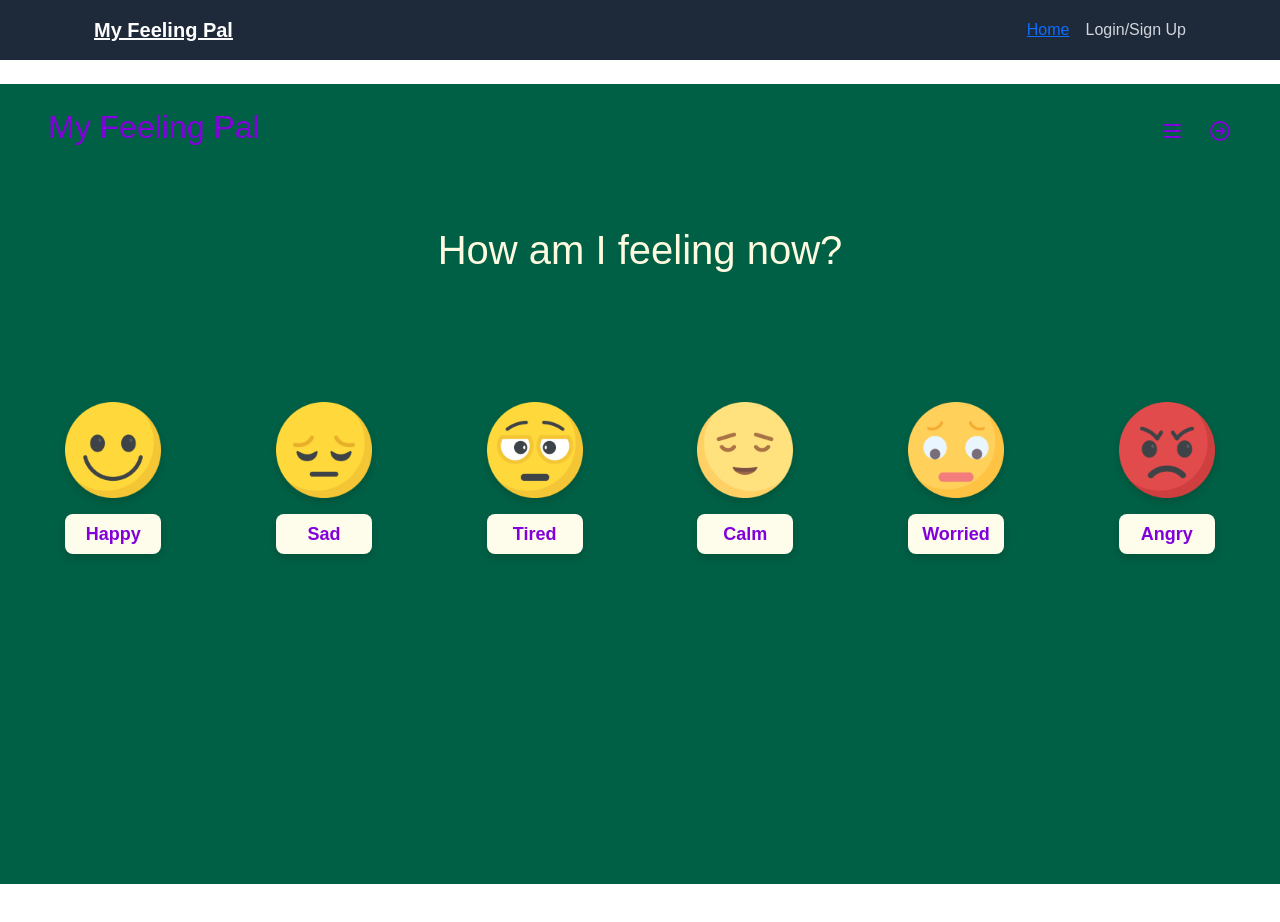
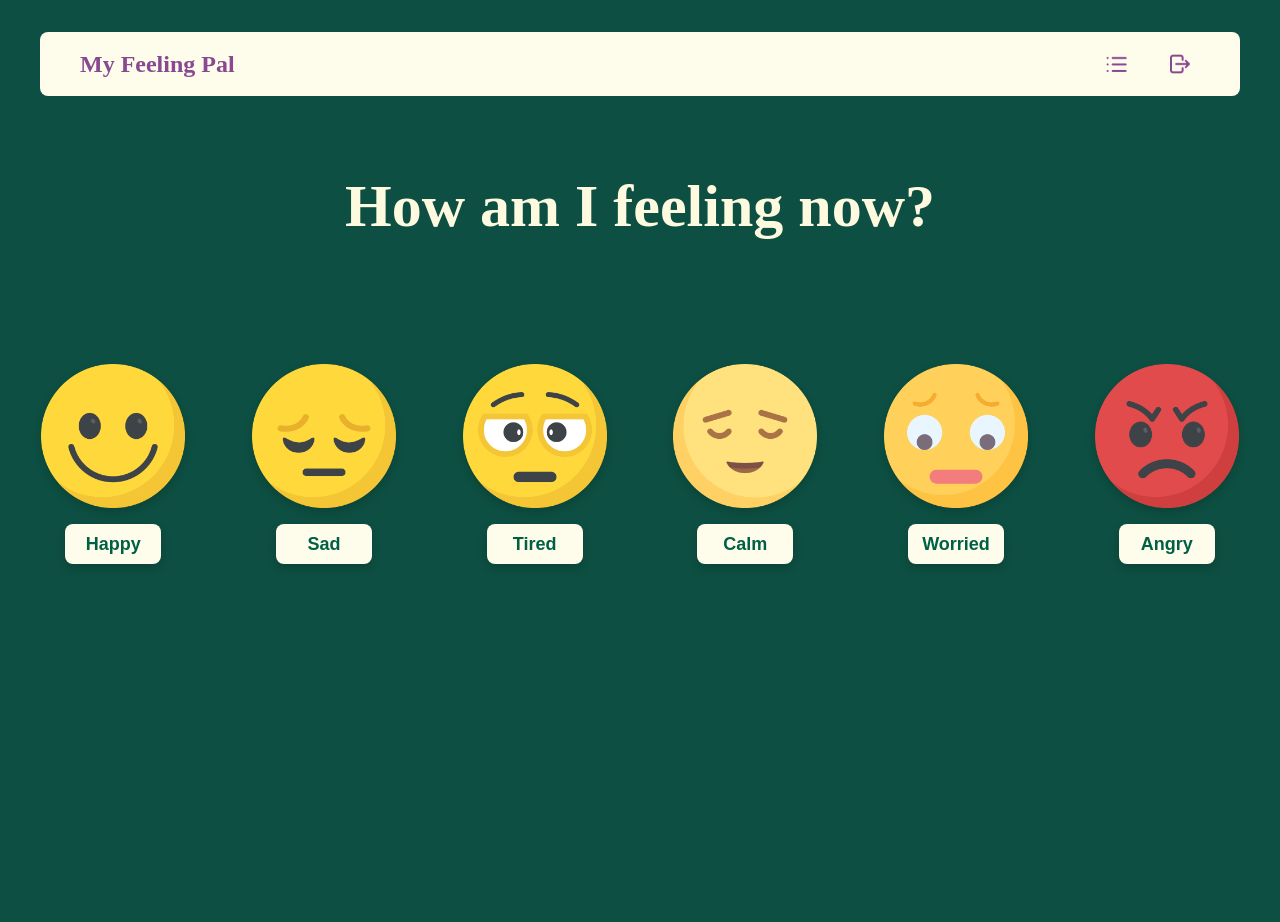
Before and after one commit to RebeccaZhu29/my-feeling-pal, a React (Vite) app in the folder client/: page /home in a window 1280 px wide. Shown: the top 922 px of the page. Before the commit the page ends 884 px from the top, so only its background shows below. Built offline with nearby package versions, Linux system fonts and the light colour scheme.

Commit message:
more style

```diff
--- a/client/src/App.css
+++ b/client/src/App.css
@@ -1,16 +1,33 @@
 @import "tailwindcss";
+@import "./styles/home.css";
+@import "./styles/login.css";
+@import "./styles/feelings.css";
+@import "./styles/components.css";
+
+:root {
+  --background: #FEFCEA;
+  --primary: #894990;
+  --secondary: #0D4F42;
+}
 
 body {
-  font-family: 'Rubik', sans-serif;
+  font-family: Source Serif Pro, sans-serif;
 }
 
-h1,
+h1 {
+  @apply text-[#0F4C44] text-6xl font-bold mb-24;
+  font-family: 'Playfair Display, serif';
+}
 h2,
 h3,
 h4,
 h5,
 h6 {
-  font-family: 'Rubik Mono One', sans-serif;
+  font-family: Source Serif Pro, sans-serif;
+}
+
+.emoji {
+  @apply w-36 h-36;
 }
 
 .small {
--- a/client/src/components/Navbar.tsx
+++ b/client/src/components/Navbar.tsx
@@ -1,96 +1,21 @@
-import { useState } from 'react';
-import { Link } from 'react-router-dom';
-import SignUpForm from './SignupForm';
-import LoginForm from './LoginForm';
-import Auth from '../utils/auth';
+import listIcon from '../assets/list.png';
+import logoutIcon from '../assets/logout.png';
 
 const AppNavbar = () => {
-  const [showModal, setShowModal] = useState(false);
-  const [activeTab, setActiveTab] = useState('login');
-
   return (
-    <>
-      <nav className="bg-gray-800 py-3">
-        <div className="container mx-auto px-4">
-          <div className="flex justify-between items-center">
-            <Link to="/" className="text-white text-xl font-bold">
-              My Feeling Pal
-            </Link>
-
-            <button className="lg:hidden text-white">
-              <svg className="w-6 h-6" fill="none" stroke="currentColor" viewBox="0 0 24 24">
-                <path strokeLinecap="round" strokeLinejoin="round" strokeWidth={2} d="M4 6h16M4 12h16m-7 6h7" />
-              </svg>
-            </button>
-
-            <div className="hidden lg:flex items-center space-x-4">
-              <Link to="/home" className="text-gray-300 hover:text-white">
-                Home
-              </Link>
-              {Auth.loggedIn() ? (
-                <>
-                  <Link to="/feelings" className="text-gray-300 hover:text-white">
-                    My Feelings
-                  </Link>
-                  <button
-                    onClick={Auth.logout}
-                    className="text-gray-300 hover:text-white"
-                  >
-                    Logout
-                  </button>
-                </>
-              ) : (
-                <button
-                  onClick={() => setShowModal(true)}
-                  className="text-gray-300 hover:text-white"
-                >
-                  Login/Sign Up
-                </button>
-              )}
-            </div>
-          </div>
+    <nav className="navbar-container">
+      <div className="navbar-inner-container">
+        <h2 className="navbar-title">My Feeling Pal</h2>
+        <div className="flex gap-4">
+          <button className="navbar-button">
+            <img src={listIcon} alt="list" className="w-6 h-6" />
+          </button>
+          <button className="navbar-button">
+            <img src={logoutIcon} alt="logout" className="w-6 h-6" />
+          </button>
         </div>
-      </nav>
-
-      {/* Modal */}
-      {showModal && (
-        <div className="fixed inset-0 bg-black bg-opacity-50 flex items-center justify-center p-4">
-          <div className="bg-white rounded-lg w-full max-w-md">
-            <div className="p-4 border-b">
-              <div className="flex justify-between items-center">
-                <div className="flex space-x-2">
-                  <button
-                    className={`px-4 py-2 rounded ${activeTab === 'login' ? 'bg-blue-500 text-white' : 'text-gray-600'}`}
-                    onClick={() => setActiveTab('login')}
-                  >
-                    Login
-                  </button>
-                  <button
-                    className={`px-4 py-2 rounded ${activeTab === 'signup' ? 'bg-blue-500 text-white' : 'text-gray-600'}`}
-                    onClick={() => setActiveTab('signup')}
-                  >
-                    Sign Up
-                  </button>
-                </div>
-                <button
-                  onClick={() => setShowModal(false)}
-                  className="text-gray-500 hover:text-gray-700"
-                >
-                  ×
-                </button>
-              </div>
-            </div>
-            <div className="p-4">
-              {activeTab === 'login' ? (
-                <LoginForm handleModalClose={() => setShowModal(false)} />
-              ) : (
-                <SignUpForm handleModalClose={() => setShowModal(false)} />
-              )}
-            </div>
-          </div>
-        </div>
-      )}
-    </>
+      </div>
+    </nav>
   );
 };
 
--- a/client/src/pages/Home.tsx
+++ b/client/src/pages/Home.tsx
@@ -7,12 +7,12 @@ import worriedIcon from '../assets/worried.png';
 import angryIcon from '../assets/angry.png';
 
 const feelings = [
-  { type: 'happy', label: 'Happy', icon: happyIcon, color: 'text-purple-700' },
-  { type: 'sad', label: 'Sad', icon: sadIcon, color: 'text-purple-700' },
-  { type: 'tired', label: 'Tired', icon: tiredIcon, color: 'text-purple-700' },
-  { type: 'calm', label: 'Calm', icon: calmIcon, color: 'text-purple-700' },
-  { type: 'worried', label: 'Worried', icon: worriedIcon, color: 'text-purple-700' },
-  { type: 'angry', label: 'Angry', icon: angryIcon, color: 'text-purple-700' },
+  { type: 'happy', label: 'Happy', icon: happyIcon, color: 'text-emerald-800' },
+  { type: 'sad', label: 'Sad', icon: sadIcon, color: 'text-emerald-800' },
+  { type: 'tired', label: 'Tired', icon: tiredIcon, color: 'text-emerald-800' },
+  { type: 'calm', label: 'Calm', icon: calmIcon, color: 'text-emerald-800' },
+  { type: 'worried', label: 'Worried', icon: worriedIcon, color: 'text-emerald-800' },
+  { type: 'angry', label: 'Angry', icon: angryIcon, color: 'text-emerald-800' },
 ];
 
 const Home = () => {
@@ -23,24 +23,7 @@ const Home = () => {
   };
 
   return (
-    <div className="min-h-screen bg-emerald-800">
-      {/* Header */}
-      <div className="bg-cream rounded-lg mx-4 mt-4 p-4 flex justify-between items-center">
-        <h2 className="text-purple-700 text-2xl font-bold">My Feeling Pal</h2>
-        <div className="flex gap-4">
-          <button className="text-purple-700">
-            <svg xmlns="http://www.w3.org/2000/svg" className="h-6 w-6" fill="none" viewBox="0 0 24 24" stroke="currentColor">
-              <path strokeLinecap="round" strokeLinejoin="round" strokeWidth={2} d="M4 6h16M4 12h16M4 18h16" />
-            </svg>
-          </button>
-          <button className="text-purple-700">
-            <svg xmlns="http://www.w3.org/2000/svg" className="h-6 w-6" fill="none" viewBox="0 0 24 24" stroke="currentColor">
-              <path strokeLinecap="round" strokeLinejoin="round" strokeWidth={2} d="M13 9l3 3m0 0l-3 3m3-3H8m13 0a9 9 0 11-18 0 9 9 0 0118 0z" />
-            </svg>
-          </button>
-        </div>
-      </div>
-
+    <div className="home-container">
       {/* Main Content */}
       <div className="max-w-7xl mx-auto px-4 pt-12">
         <h1
@@ -62,14 +45,14 @@ const Home = () => {
                   <img
                     src={feeling.icon}
                     alt={feeling.label}
-                    className="w-24 h-24 drop-shadow-lg"
+                    className="w-36 h-36 drop-shadow-lg"
                   />
                 </div>
                 <div
                   className="w-24 h-10 bg-[#FEFCEA] rounded-[8px] drop-shadow-lg
                     flex items-center justify-center"
                 >
-                  <span className={`${feeling.color} font-bold text-lg`}>
+                  <span className={`${feeling.color} font-bold text-lg font-Source Serif Pro`}>
                     {feeling.label}
                   </span>
                 </div>
@@ -83,7 +66,7 @@ const Home = () => {
             <button
               onClick={() => setSelectedFeeling(null)}
               style={{ color: '#FEFAE0' }}
-              className="px-6 py-2 bg-cream hover:bg-purple-700 rounded-full
+              className="px-6 py-2 bg-cream hover:bg-cream-700 rounded-full
                 transition-colors duration-300"
             >
               Choose Another Feeling
--- a/client/src/pages/Login.tsx
+++ b/client/src/pages/Login.tsx
@@ -1,5 +1,4 @@
 import { useState } from 'react';
-import { Link } from 'react-router-dom';
 import happyIcon from '../assets/happy.png';
 import sadIcon from '../assets/sad.png';
 import tiredIcon from '../assets/tired.png';
@@ -19,61 +18,50 @@ const Login = () => {
   };
 
   return (
-    <div className="min-h-screen bg-[#FAF3E1] flex flex-col items-center pt-8">
-      <h1
-        style={{ fontFamily: 'Playfair Display, serif' }}
-        className="text-[#0F4C44] text-4xl font-bold mb-24"
-      >
-        My Feeling Pal
-      </h1>
+    <div className="login-container">
+      <h1>My Feeling Pal</h1>
 
       {/* Emoji Row */}
       <div className="flex gap-4 mb-12">
-        <img src={happyIcon} alt="Happy" className="w-24 h-24" />
-        <img src={sadIcon} alt="Sad" className="w-24 h-24" />
-        <img src={tiredIcon} alt="Tired" className="w-24 h-24" />
-        <img src={calmIcon} alt="Calm" className="w-24 h-24" />
-        <img src={worriedIcon} alt="Worried" className="w-24 h-24" />
-        <img src={angryIcon} alt="Angry" className="w-24 h-24" />
+        <img src={happyIcon} alt="Happy" className="emoji" />
+        <img src={sadIcon} alt="Sad" className="emoji" />
+        <img src={tiredIcon} alt="Tired" className="emoji" />
+        <img src={calmIcon} alt="Calm" className="emoji" />
+        <img src={worriedIcon} alt="Worried" className="emoji" />
+        <img src={angryIcon} alt="Angry" className="emoji" />
       </div>
 
       {/* Login Form */}
       <form onSubmit={handleSubmit} className="flex flex-col items-center gap-6 w-full max-w-xs">
         <div className="w-full">
-          <label className="text-[#7B2869] text-xl mb-2 block">Username</label>
           <input
             type="text"
+            placeholder='Username'
             value={formData.username}
             onChange={(e) => setFormData({ ...formData, username: e.target.value })}
-            className="w-full px-4 py-2 border-2 border-[#7B2869] rounded-lg"
+            className="input"
           />
         </div>
 
         <div className="w-full">
-          <label className="text-[#7B2869] text-xl mb-2 block">Password</label>
           <input
             type="password"
+            placeholder='Password'
             value={formData.password}
             onChange={(e) => setFormData({ ...formData, password: e.target.value })}
-            className="w-full px-4 py-2 border-2 border-[#7B2869] rounded-lg"
+            className="input"
           />
         </div>
 
+        <button className='login-button' type="submit">Log In</button>
+
         <button
-          type="submit"
-          className="bg-[#7B2869] text-white text-xl py-2 px-12 rounded-full
-            shadow-md hover:bg-[#6a225c] transition-colors duration-300 w-[160px] text-center"
-        >
-          Log In
-        </button>
-
-        <Link
-          to="/signup"
-          className="bg-[#7B2869] text-white text-xl py-2 px-12 rounded-full
-            shadow-md hover:bg-[#6a225c] transition-colors duration-300 w-[160px] text-center"
+          className='login-button'
+          onClick={() => window.location.href = '/signup'}
+          type="button"
         >
           Sign Up
-        </Link>
+        </button>
       </form>
     </div>
   );
--- /dev/null
+++ b/client/src/styles/components.css
@@ -0,0 +1,44 @@
+.login-button {
+  @apply bg-[#7B2869] text-white text-xl h-[40px] w-[160px] rounded-[20px] shadow-md hover:bg-[#6a225c] transition-colors duration-300 flex items-center justify-center;
+  background: var(--primary);
+}
+
+/* .login-button:hover {
+  background: var(--primary);
+} */
+
+.input {
+  @apply w-full px-4 py-2 border-2 border-[#7B2869] rounded-lg;
+}
+
+.navbar-container {
+  @apply min-w-screen py-8 px-10 flex justify-center items-center;
+  background: var(--secondary);
+}
+
+.navbar-inner-container {
+  @apply py-3 px-10 flex flex-grow-1 justify-between items-center rounded-lg;
+  background: var(--background);
+}
+
+.navbar-title {
+  @apply text-2xl font-bold mb-0;
+  color: var(--primary);
+  font-family: serif;
+}
+
+.navbar-button {
+  @apply w-10 h-10 rounded-lg flex items-center justify-center;
+}
+
+.navbar-button img {
+  @apply w-6 h-6;
+}
+
+.navbar-button:hover {
+  background: var(--primary);
+}
+
+.navbar-button:hover img {
+  filter: brightness(0) invert(1);
+}
--- /dev/null
+++ b/client/src/styles/home.css
@@ -0,0 +1,4 @@
+.home-container {
+  @apply min-h-screen min-w-screen;
+  background: var(--secondary);
+}
--- /dev/null
+++ b/client/src/styles/login.css
@@ -0,0 +1,7 @@
+.login-container {
+  @apply min-h-screen min-w-screen bg-[#FAF3E1] flex flex-col items-center pt-8;
+}
+
+.login-form {
+  @apply flex flex-col items-center;
+}
--- a/client/tailwind.config.ts
+++ b/client/tailwind.config.ts
@@ -10,7 +10,8 @@ export default {
         'cream': '#FAF3E1',
         'title-cream': '#FEFAE0',
         'emerald': {
-          800: '#0F4C44',
+          800: '#0D4F42',
+
         },
         'purple': {
           700: '#7B2869',
```
Also changed, not shown: client/src/assets/list.png (added), client/src/assets/logout.png (added), client/src/styles/feelings.css (added).
